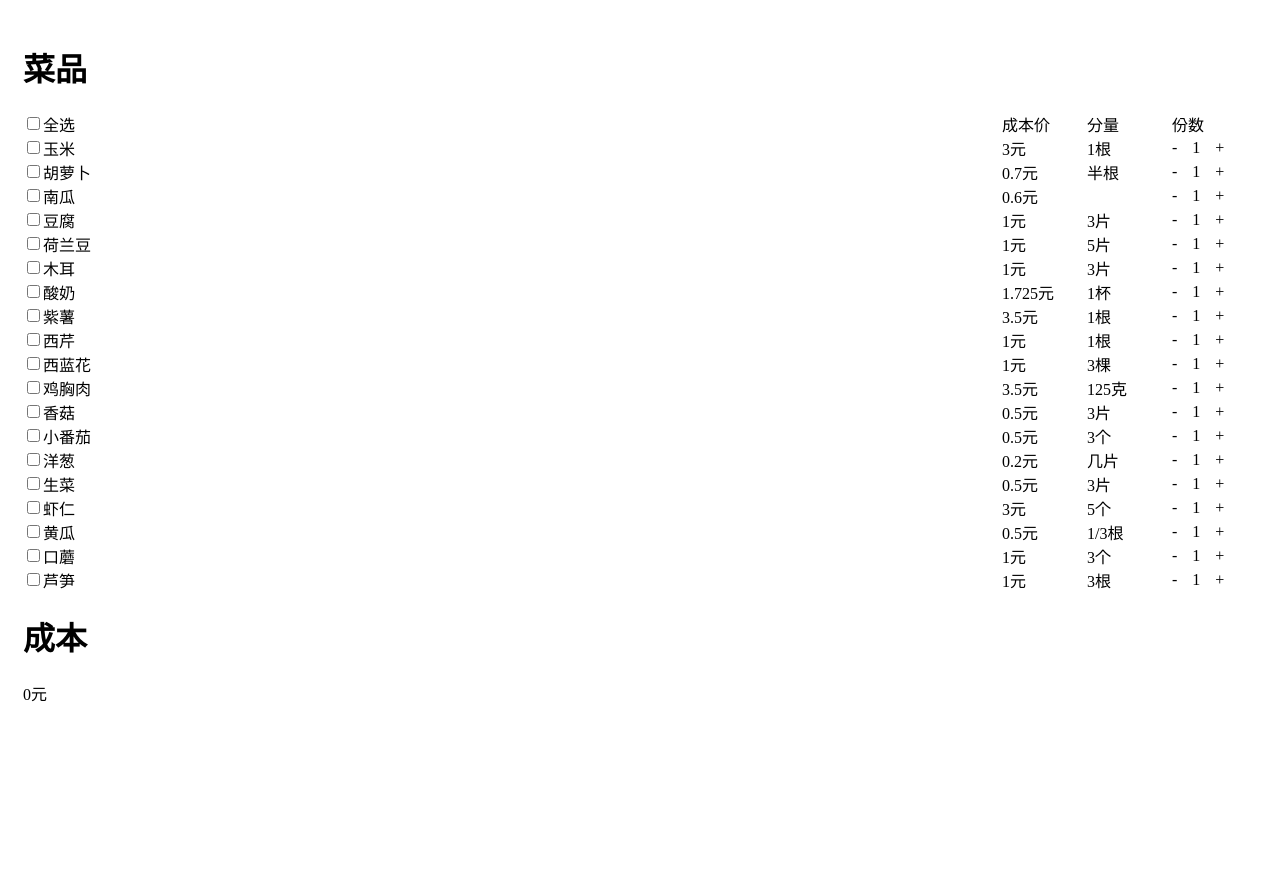
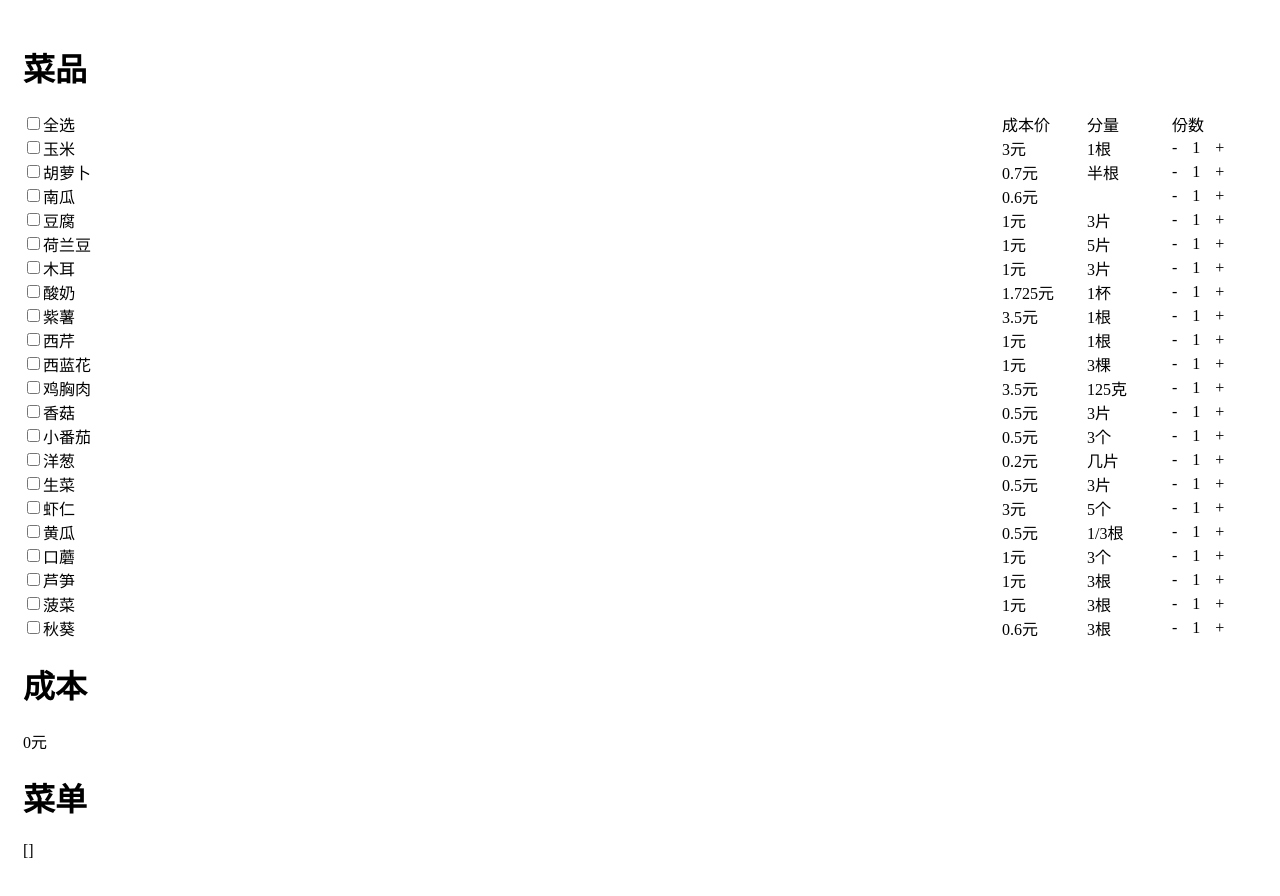
Before and after one commit to againF/orderFrontEnd, a plain HTML site: page index.html in a window 1280 px wide. Before the commit the page ends 800 px from the top, so only its background shows below. Drawn offline with Linux system fonts and the light colour scheme.

Commit message:
add menu

```diff
--- a/index.html
+++ b/index.html
@@ -33,6 +33,10 @@
         <h1>成本</h1>
         <p>
             {{cost}}元
+        </p>
+        <h1>菜单</h1>
+        <p>
+            {{select}}
         </p>
     </div>
 
@@ -150,6 +154,17 @@
                         cost: 1, // 成本价
                         count: 1, // 份数
                     },
+                    {
+                        name: "菠菜",
+                        num: "3根",
+                        cost: 1, // 成本价
+                        count: 1, // 份数
+                    }, {
+                        name: "秋葵",
+                        num: "3根",
+                        cost: 0.6, // 成本价
+                        count: 1, // 份数
+                    },
                 ],
                 select: [], // 勾选结果
                 selectAll: false
```
